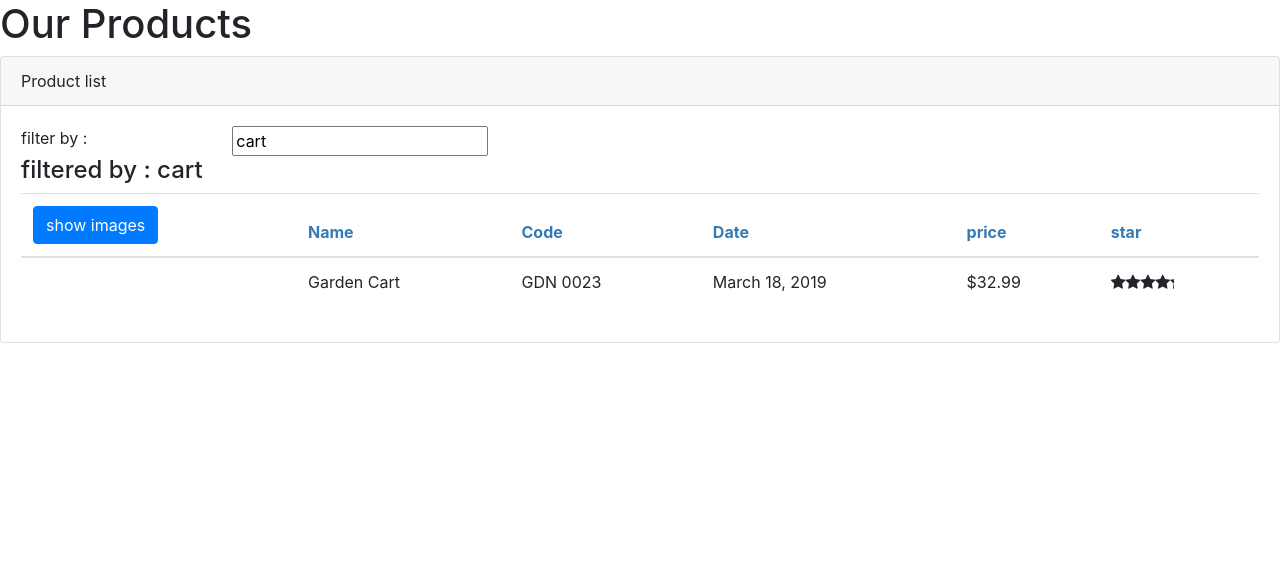
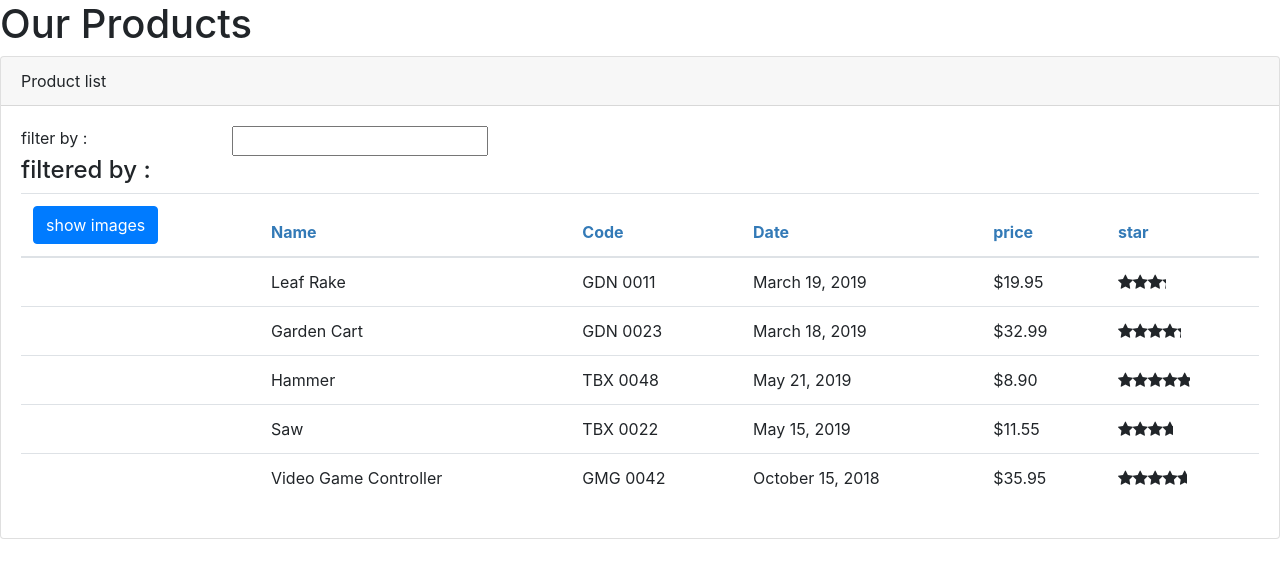
Before and after one commit to MariemBADIS/AngularProduct, an Angular app: page / in a window 1280 px wide. Shown: the top 578 px of the page. Built offline with nearby package versions, Linux system fonts and the light colour scheme.

Commit message:
feat : create_Service_List_Product

```diff
--- a/src/app/products/product-list/product-list.component.ts
+++ b/src/app/products/product-list/product-list.component.ts
@@ -1,5 +1,6 @@
 import {Component, OnInit} from '@angular/core';
 import {IProduct} from './product';
+import {ProductService} from './product.service';
 
 @Component({
   selector: 'app-product-list',
@@ -25,66 +26,16 @@ export class ProductListComponent implements OnInit {
   }
 
   filteredProducts: IProduct[];
-  products: IProduct[] = [
-    {
-      productId: 1,
-      productName: 'Leaf Rake',
-      productCode: 'GDN-0011',
-      releaseDate: 'March 19, 2019',
-      description: 'Leaf rake with 48-inch wooden handle.',
-      price: 19.95,
-      starRating: 3.2,
-      imageUrl: 'assets/images/leaf_rake.png'
-    },
-    {
-      productId: 2,
-      productName: 'Garden Cart',
-      productCode: 'GDN-0023',
-      releaseDate: 'March 18, 2019',
-      description: '15 gallon capacity rolling garden cart',
-      price: 32.99,
-      starRating: 4.2,
-      imageUrl: 'assets/images/garden_cart.png'
-    },
-    {
-      productId: 5,
-      productName: 'Hammer',
-      productCode: 'TBX-0048',
-      releaseDate: 'May 21, 2019',
-      description: 'Curved claw steel hammer',
-      price: 8.9,
-      starRating: 4.8,
-      imageUrl: 'assets/images/hammer.png'
-    },
-    {
-      productId: 8,
-      productName: 'Saw',
-      productCode: 'TBX-0022',
-      releaseDate: 'May 15, 2019',
-      description: '15-inch steel blade hand saw',
-      price: 11.55,
-      starRating: 3.7,
-      imageUrl: 'assets/images/saw.png'
-    },
-    {
-      productId: 10,
-      productName: 'Video Game Controller',
-      productCode: 'GMG-0042',
-      releaseDate: 'October 15, 2018',
-      description: 'Standard two-button video game controller',
-      price: 35.95,
-      starRating: 4.6,
-      imageUrl: 'assets/images/xbox-controller.png'
-    }
-  ];
+  products: IProduct[] = [];
 
 
-  constructor() {
-    this.filteredProducts = this.products;
-    this.listFilter = 'cart';
+  constructor(private productService: ProductService) {
+
   }
 
   ngOnInit() {
+    this.products = this.productService.getProducts();
+    this.filteredProducts = this.products;
   }
 
   /**
--- /dev/null
+++ b/src/app/products/product-list/product.service.ts
@@ -0,0 +1,66 @@
+import {Injectable} from '@angular/core';
+
+// Import Interface
+import {IProduct} from './product';
+
+@Injectable({
+  providedIn: 'root'
+})
+export class ProductService {
+
+  getProducts(): IProduct[] {
+    return [
+      {
+        productId: 1,
+        productName: 'Leaf Rake',
+        productCode: 'GDN-0011',
+        releaseDate: 'March 19, 2019',
+        description: 'Leaf rake with 48-inch wooden handle.',
+        price: 19.95,
+        starRating: 3.2,
+        imageUrl: 'assets/images/leaf_rake.png'
+      },
+      {
+        productId: 2,
+        productName: 'Garden Cart',
+        productCode: 'GDN-0023',
+        releaseDate: 'March 18, 2019',
+        description: '15 gallon capacity rolling garden cart',
+        price: 32.99,
+        starRating: 4.2,
+        imageUrl: 'assets/images/garden_cart.png'
+      },
+      {
+        productId: 5,
+        productName: 'Hammer',
+        productCode: 'TBX-0048',
+        releaseDate: 'May 21, 2019',
+        description: 'Curved claw steel hammer',
+        price: 8.9,
+        starRating: 4.8,
+        imageUrl: 'assets/images/hammer.png'
+      },
+      {
+        productId: 8,
+        productName: 'Saw',
+        productCode: 'TBX-0022',
+        releaseDate: 'May 15, 2019',
+        description: '15-inch steel blade hand saw',
+        price: 11.55,
+        starRating: 3.7,
+        imageUrl: 'assets/images/saw.png'
+      },
+      {
+        productId: 10,
+        productName: 'Video Game Controller',
+        productCode: 'GMG-0042',
+        releaseDate: 'October 15, 2018',
+        description: 'Standard two-button video game controller',
+        price: 35.95,
+        starRating: 4.6,
+        imageUrl: 'assets/images/xbox-controller.png'
+      }
+    ];
+  }
+
+}
```
